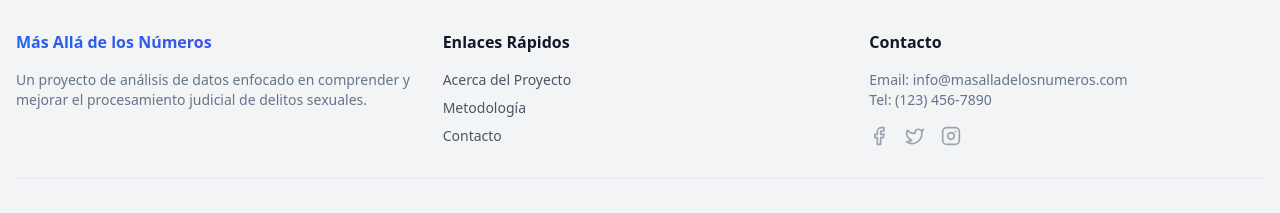
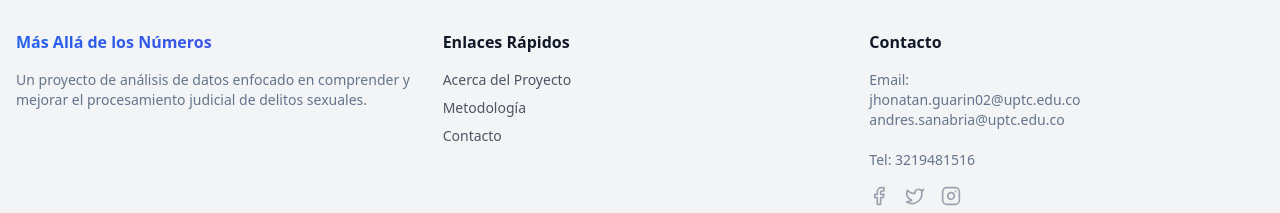
Before and after one commit to JhonatanGuarin/Frontend_Analitica, a Next.js app: page / in a window 1280 px wide. Shown: the part 959-1172 px from the top of the page. Built offline with nearby package versions, Linux system fonts and the light colour scheme.

Commit message:
Frontend

```diff
--- a/src/components/Footer.tsx
+++ b/src/components/Footer.tsx
@@ -23,8 +23,11 @@ export default function Footer() {
           <div>
             <h3 className="font-semibold mb-4 text-gray-900 dark:text-gray-100">Contacto</h3>
             <p className="text-sm text-muted-foreground dark:text-gray-400 mb-4">
-              Email: info@masalladelosnumeros.com<br />
-              Tel: (123) 456-7890
+              Email: <br />
+              jhonatan.guarin02@uptc.edu.co<br />
+              andres.sanabria@uptc.edu.co<br />
+              <br />
+              Tel: 3219481516
             </p>
             <div className="flex space-x-4">
               <a href="#" className="text-gray-400 hover:text-primary dark:hover:text-primary-foreground transition-colors">
```
